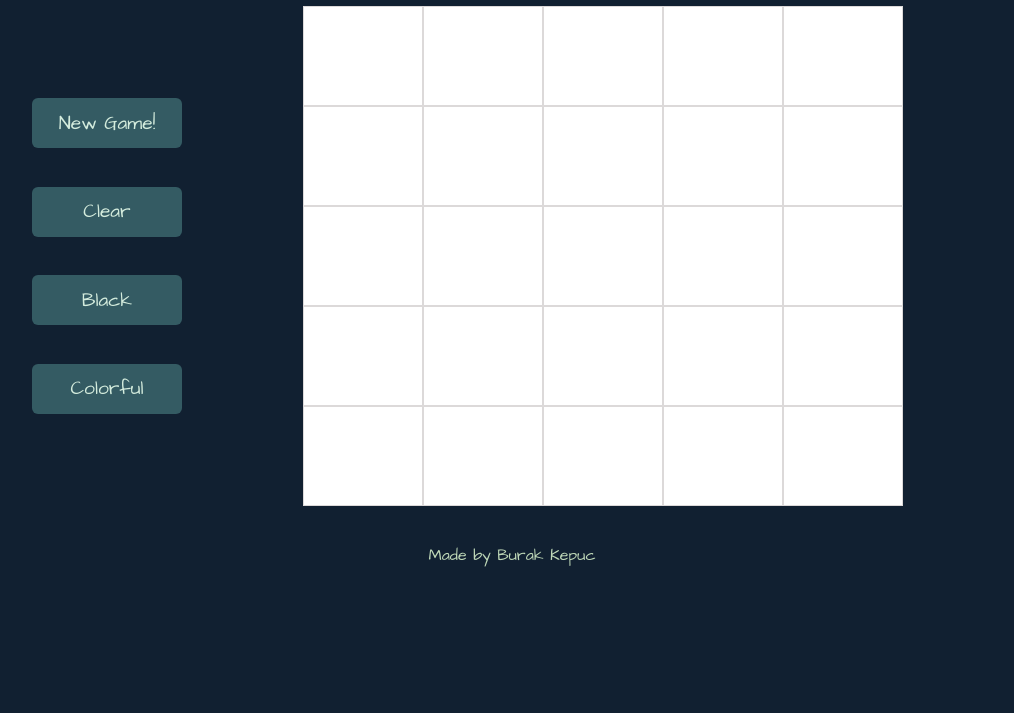
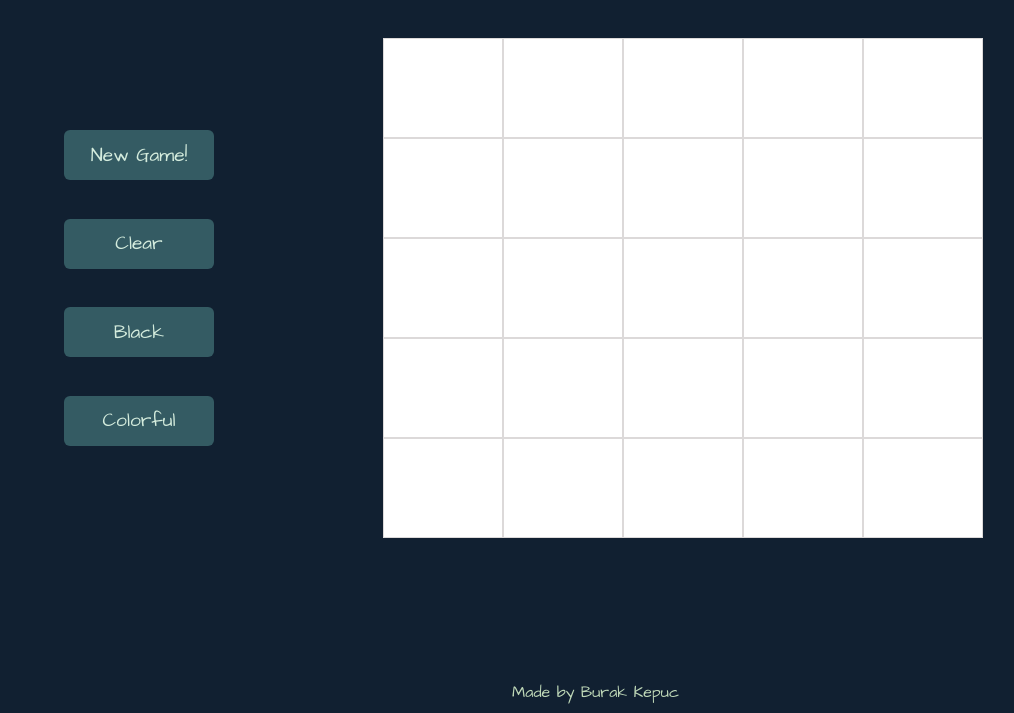
Before and after one commit to Burakkepuc/Etch-a-Sketch, a plain HTML site: page index.html in a window 1280 px wide. Shown: the part 87-800 px from the top of the page, without its empty margins (128-1142 px from the left). Drawn offline with Linux system fonts and the light colour scheme.

Commit message:
css layout fixed

```diff
--- a/style.css
+++ b/style.css
@@ -24,9 +24,10 @@ h1{
 }
 #content{
     display: flex;
+    align-items: center;
     justify-content: space-evenly;
-    align-items: center;
-    padding: 0 8em;
+    margin:2em 0 0 10em;
+
 }
 #buttons{
  display: flex;
@@ -69,8 +70,8 @@ h1{
 }
 
 footer{
-    position: relative;
+    position: absolute;
     bottom:10px;
-    text-align: center;
+    left:50%;
     color: #BFD8B8;
 }
```
